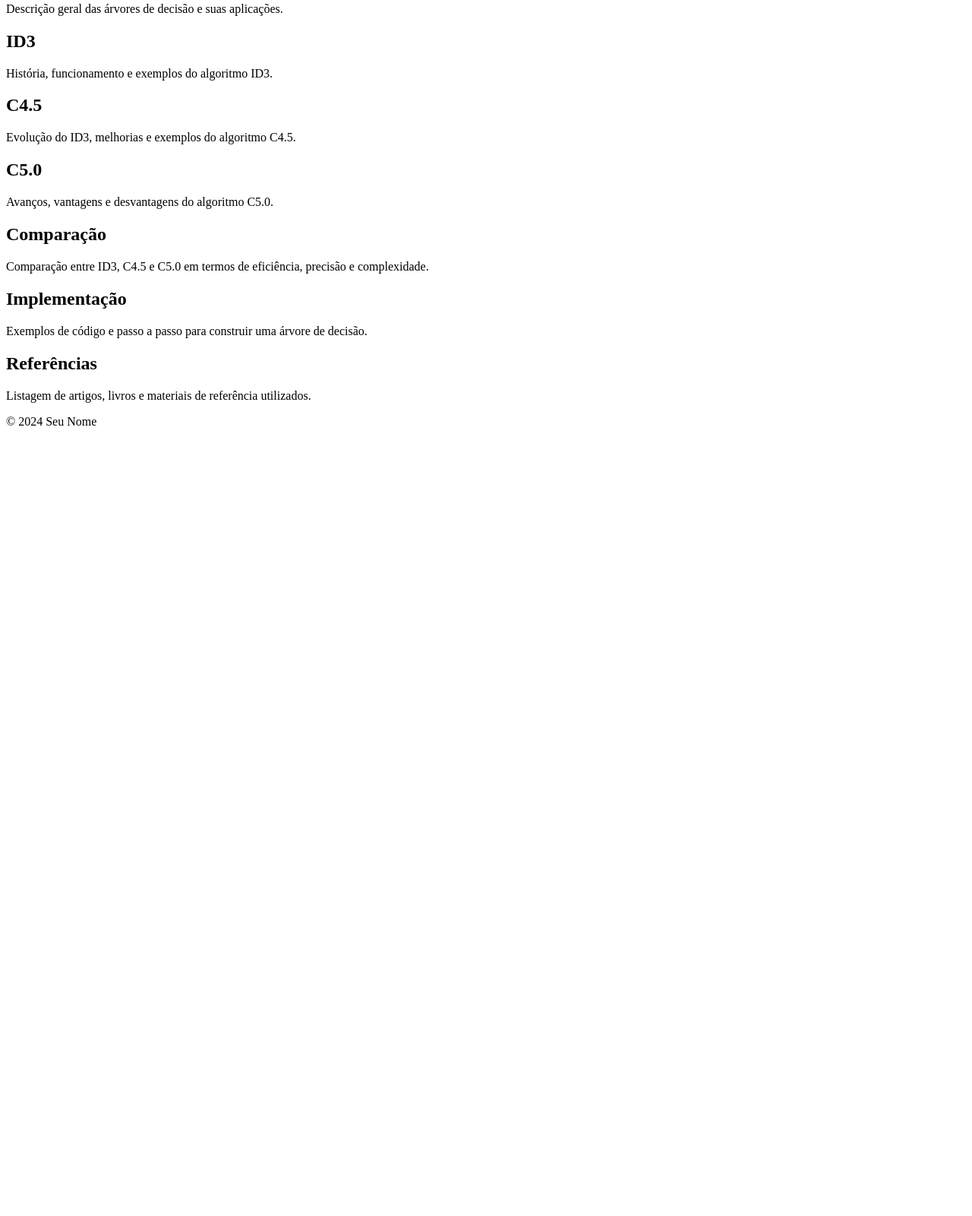
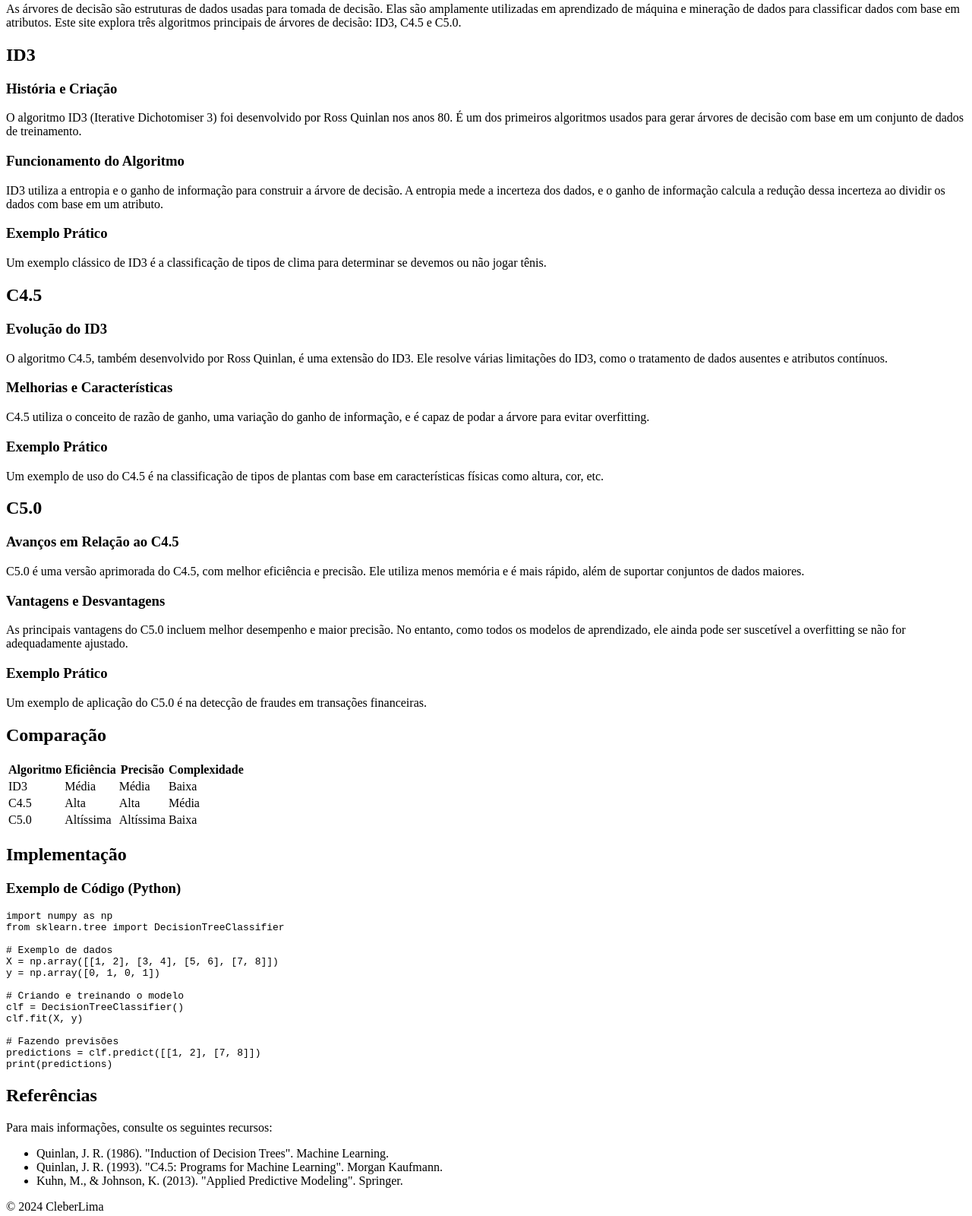
Before and after one commit to cleberlima10/cleberlima10.github.io, a plain HTML site: page index.html in a window 1280 px wide. Shown: the part 270-1870 px from the top of the page at 76% size. Before the commit the page ends 850 px from the top, so only its background shows below. Drawn offline with Linux system fonts and the light colour scheme.

Commit message:
Update index.html
Parte estrutural do site.

```diff
--- a/index.html
+++ b/index.html
@@ -9,7 +9,6 @@
 <body>
     <header>
         <h1>Árvores de Decisão: ID3, C4.5, C5.0</h1>
-    </header>
         <nav>
             <ul>
                 <li><a href="#introducao">Introdução</a></li>
@@ -21,38 +20,102 @@
                 <li><a href="#referencias">Referências</a></li>
             </ul>
         </nav>
+    </header>
     <main>
         <section id="introducao">
             <h2>Introdução</h2>
-            <p>Descrição geral das árvores de decisão e suas aplicações.</p>
+            <p>As árvores de decisão são estruturas de dados usadas para tomada de decisão. Elas são amplamente utilizadas em aprendizado de máquina e mineração de dados para classificar dados com base em atributos. Este site explora três algoritmos principais de árvores de decisão: ID3, C4.5 e C5.0.</p>
         </section>
         <section id="id3">
             <h2>ID3</h2>
-            <p>História, funcionamento e exemplos do algoritmo ID3.</p>
+            <h3>História e Criação</h3>
+            <p>O algoritmo ID3 (Iterative Dichotomiser 3) foi desenvolvido por Ross Quinlan nos anos 80. É um dos primeiros algoritmos usados para gerar árvores de decisão com base em um conjunto de dados de treinamento.</p>
+            <h3>Funcionamento do Algoritmo</h3>
+            <p>ID3 utiliza a entropia e o ganho de informação para construir a árvore de decisão. A entropia mede a incerteza dos dados, e o ganho de informação calcula a redução dessa incerteza ao dividir os dados com base em um atributo.</p>
+            <h3>Exemplo Prático</h3>
+            <p>Um exemplo clássico de ID3 é a classificação de tipos de clima para determinar se devemos ou não jogar tênis.</p>
         </section>
         <section id="c45">
             <h2>C4.5</h2>
-            <p>Evolução do ID3, melhorias e exemplos do algoritmo C4.5.</p>
+            <h3>Evolução do ID3</h3>
+            <p>O algoritmo C4.5, também desenvolvido por Ross Quinlan, é uma extensão do ID3. Ele resolve várias limitações do ID3, como o tratamento de dados ausentes e atributos contínuos.</p>
+            <h3>Melhorias e Características</h3>
+            <p>C4.5 utiliza o conceito de razão de ganho, uma variação do ganho de informação, e é capaz de podar a árvore para evitar overfitting.</p>
+            <h3>Exemplo Prático</h3>
+            <p>Um exemplo de uso do C4.5 é na classificação de tipos de plantas com base em características físicas como altura, cor, etc.</p>
         </section>
         <section id="c50">
             <h2>C5.0</h2>
-            <p>Avanços, vantagens e desvantagens do algoritmo C5.0.</p>
+            <h3>Avanços em Relação ao C4.5</h3>
+            <p>C5.0 é uma versão aprimorada do C4.5, com melhor eficiência e precisão. Ele utiliza menos memória e é mais rápido, além de suportar conjuntos de dados maiores.</p>
+            <h3>Vantagens e Desvantagens</h3>
+            <p>As principais vantagens do C5.0 incluem melhor desempenho e maior precisão. No entanto, como todos os modelos de aprendizado, ele ainda pode ser suscetível a overfitting se não for adequadamente ajustado.</p>
+            <h3>Exemplo Prático</h3>
+            <p>Um exemplo de aplicação do C5.0 é na detecção de fraudes em transações financeiras.</p>
         </section>
         <section id="comparacao">
             <h2>Comparação</h2>
-            <p>Comparação entre ID3, C4.5 e C5.0 em termos de eficiência, precisão e complexidade.</p>
+            <table>
+                <thead>
+                    <tr>
+                        <th>Algoritmo</th>
+                        <th>Eficiência</th>
+                        <th>Precisão</th>
+                        <th>Complexidade</th>
+                    </tr>
+                </thead>
+                <tbody>
+                    <tr>
+                        <td>ID3</td>
+                        <td>Média</td>
+                        <td>Média</td>
+                        <td>Baixa</td>
+                    </tr>
+                    <tr>
+                        <td>C4.5</td>
+                        <td>Alta</td>
+                        <td>Alta</td>
+                        <td>Média</td>
+                    </tr>
+                    <tr>
+                        <td>C5.0</td>
+                        <td>Altíssima</td>
+                        <td>Altíssima</td>
+                        <td>Baixa</td>
+                    </tr>
+                </tbody>
+            </table>
         </section>
         <section id="implementacao">
             <h2>Implementação</h2>
-            <p>Exemplos de código e passo a passo para construir uma árvore de decisão.</p>
+            <h3>Exemplo de Código (Python)</h3>
+            <pre><code>import numpy as np
+from sklearn.tree import DecisionTreeClassifier
+
+# Exemplo de dados
+X = np.array([[1, 2], [3, 4], [5, 6], [7, 8]])
+y = np.array([0, 1, 0, 1])
+
+# Criando e treinando o modelo
+clf = DecisionTreeClassifier()
+clf.fit(X, y)
+
+# Fazendo previsões
+predictions = clf.predict([[1, 2], [7, 8]])
+print(predictions)</code></pre>
         </section>
         <section id="referencias">
             <h2>Referências</h2>
-            <p>Listagem de artigos, livros e materiais de referência utilizados.</p>
+            <p>Para mais informações, consulte os seguintes recursos:</p>
+            <ul>
+                <li>Quinlan, J. R. (1986). "Induction of Decision Trees". Machine Learning.</li>
+                <li>Quinlan, J. R. (1993). "C4.5: Programs for Machine Learning". Morgan Kaufmann.</li>
+                <li>Kuhn, M., & Johnson, K. (2013). "Applied Predictive Modeling". Springer.</li>
+            </ul>
         </section>
     </main>
     <footer>
-        <p>&copy; 2024 Seu Nome</p>
+        <p>&copy; 2024 CleberLima</p>
     </footer>
 </body>
 </html>
```
Lines whose indentation alone changed are shown as unchanged.
